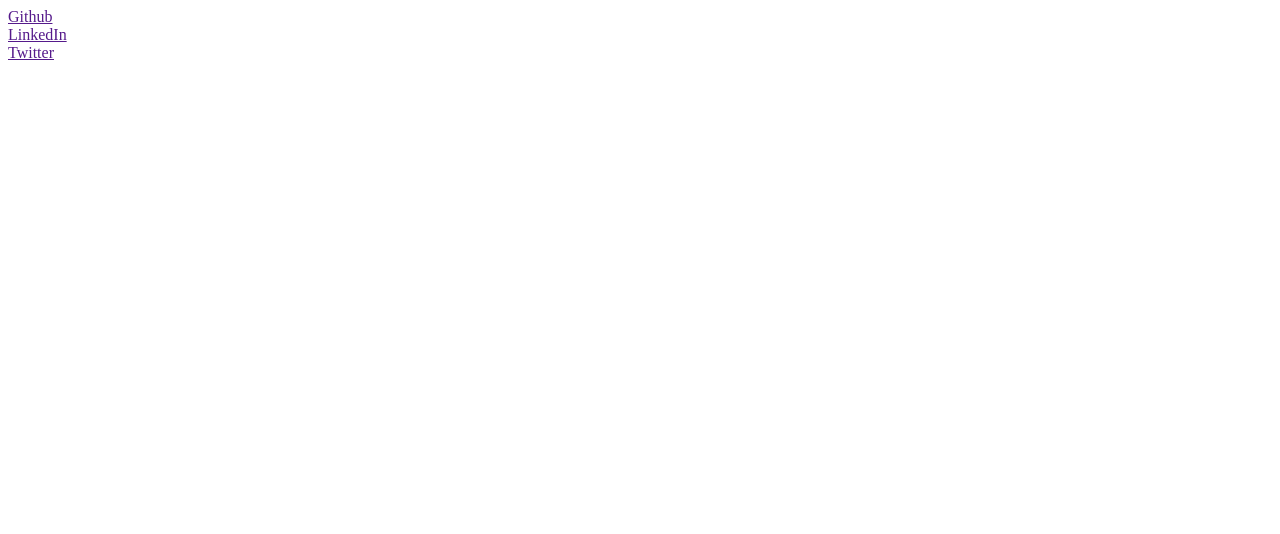
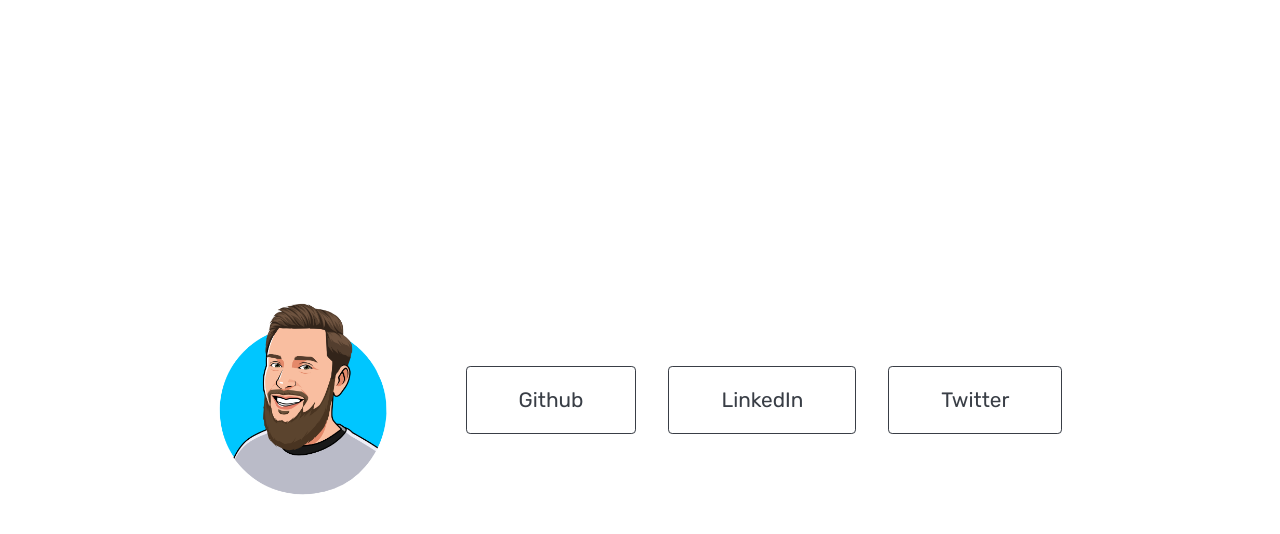
Before and after one commit to valerijmedvid/portfolio, a Vue app: page / in a window 1280 px wide. Shown: the top 534 px of the page. Built offline with nearby package versions, Linux system fonts and the light colour scheme.

Commit message:
add basic links

```diff
--- a/index.html
+++ b/index.html
@@ -4,7 +4,7 @@
     <meta charset="UTF-8" />
     <link rel="icon" href="/favicon.ico" />
     <meta name="viewport" content="width=device-width, initial-scale=1.0" />
-    <title>Vite App</title>
+    <title>Valerij Medviď</title>
   </head>
   <body>
     <div id="app"></div>
--- a/package.json
+++ b/package.json
@@ -3,6 +3,7 @@
   "version": "0.0.0",
   "scripts": {
     "dev": "vite",
+    "dev:host": "vite --host",
     "build": "vite build",
     "preview": "vite preview --port 5050",
     "lint": "eslint . --ext .vue,.js,.jsx,.cjs,.mjs --fix --ignore-path .gitignore"
--- a/src/App.vue
+++ b/src/App.vue
@@ -1,8 +1,78 @@
 <template>
-  <div class="">
-    <a href=""> <div class="">Github</div> </a>
-    <a href=""> <div class="">LinkedIn</div> </a>
-    <a href=""> <div class="">Twitter</div> </a>
+  <div class="container">
+    <img src="./asset/img/vili.png" alt="vili" width="200px" height="200px" />
+    <a href="https://github.com/valerijmedvid/">
+      <p class="btn">Github</p>
+    </a>
+    <a href="https://www.linkedin.com/in/valerijmedvid/">
+      <p class="btn">LinkedIn</p>
+    </a>
+    <a href="https://twitter.com/valerijmedvid">
+      <p class="btn">Twitter</p>
+    </a>
   </div>
 </template>
 <script setup></script>
+<style>
+@import url("https://fonts.googleapis.com/css2?family=Rubik&display=swap");
+
+html,
+body {
+  margin: 0;
+  padding: 0;
+  height: 100%;
+  height: 100vh;
+}
+
+* {
+  box-sizing: border-box;
+  font-family: "Rubik", "Segoe UI", Tahoma, Geneva, Verdana, sans-serif;
+  font-weight: 400;
+}
+
+.container {
+  width: 100%;
+  height: 100vh;
+  display: grid;
+  grid-auto-flow: row;
+  justify-content: center;
+  align-items: center;
+  align-content: center;
+}
+
+.btn {
+  border: 1px solid #393e46;
+  color: #393e46;
+  border-radius: 0.2em;
+  display: inline-block;
+  margin: 0 auto;
+  font-size: 1.3em;
+  transition-duration: 0.2s;
+  padding: 1em 2.5em;
+  width: 100%;
+}
+a {
+  margin-top: 2em;
+}
+
+.btn:hover {
+  background-color: #f8b500;
+  color: #393e46;
+}
+
+img {
+  margin-right: 3em;
+}
+
+@media (min-width: 1000px) {
+  .container {
+    grid-auto-flow: column;
+  }
+  .btn {
+    margin: 0;
+  }
+  a {
+    margin: 1em;
+  }
+}
+</style>
--- a/vite.config.js
+++ b/vite.config.js
@@ -1,14 +1,14 @@
-import { fileURLToPath, URL } from 'url'
+import { fileURLToPath, URL } from "url"
 
-import { defineConfig } from 'vite'
-import vue from '@vitejs/plugin-vue'
+import { defineConfig } from "vite"
+import vue from "@vitejs/plugin-vue"
 
 // https://vitejs.dev/config/
 export default defineConfig({
   plugins: [vue()],
   resolve: {
     alias: {
-      '@': fileURLToPath(new URL('./src', import.meta.url))
-    }
-  }
+      "@": fileURLToPath(new URL("./src", import.meta.url)),
+    },
+  },
 })
```
Also changed, not shown: src/asset/img/vili.png (added).
